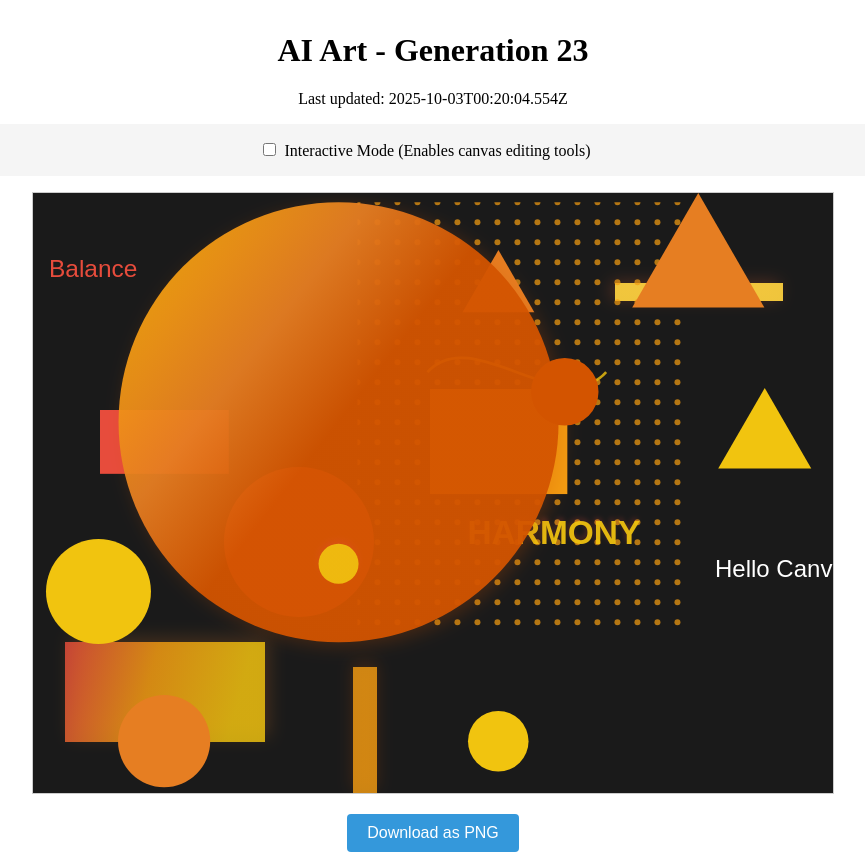
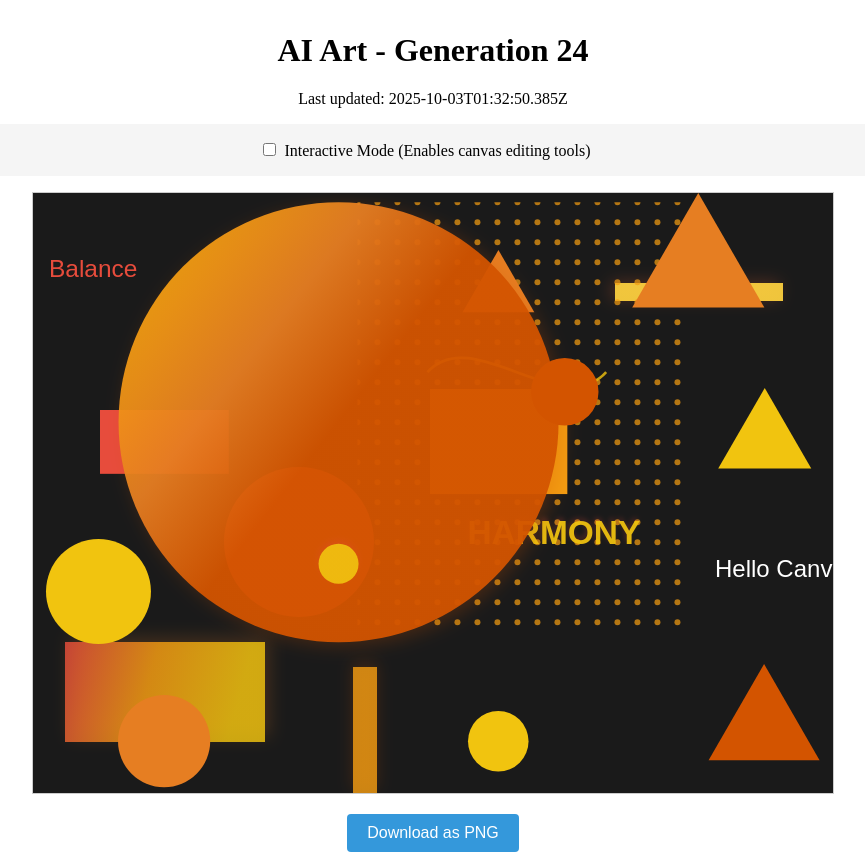
Before and after one commit to mcclowes/ai-art, a React (Vite) app: page / in a window 1280 px wide. Shown: the whole page, without its empty margins (207-1072 px from the left). Built offline with nearby package versions, Linux system fonts and the light colour scheme.

Commit message:
Improve artwork - Generation 24

```diff
--- a/src/artwork-state.ts
+++ b/src/artwork-state.ts
@@ -314,9 +314,17 @@ export const artworkState: ArtworkState = {
       },
       "opacity": 0.903617795345805,
       "id": "gradient_circle_1759446302568"
+    },
+    {
+      "type": "triangle",
+      "x": 731.0843732080432,
+      "y": 535.0843732080432,
+      "size": 64.08437320804317,
+      "fillStyle": "#d35400",
+      "id": "triangle_1759455170384"
     }
   ],
-  "generation": 23,
-  "lastUpdated": "2025-10-03T00:20:04.554Z",
+  "generation": 24,
+  "lastUpdated": "2025-10-03T01:32:50.385Z",
   "cycleStarted": "2025-10-02T02:29:58.080Z"
 };
```
